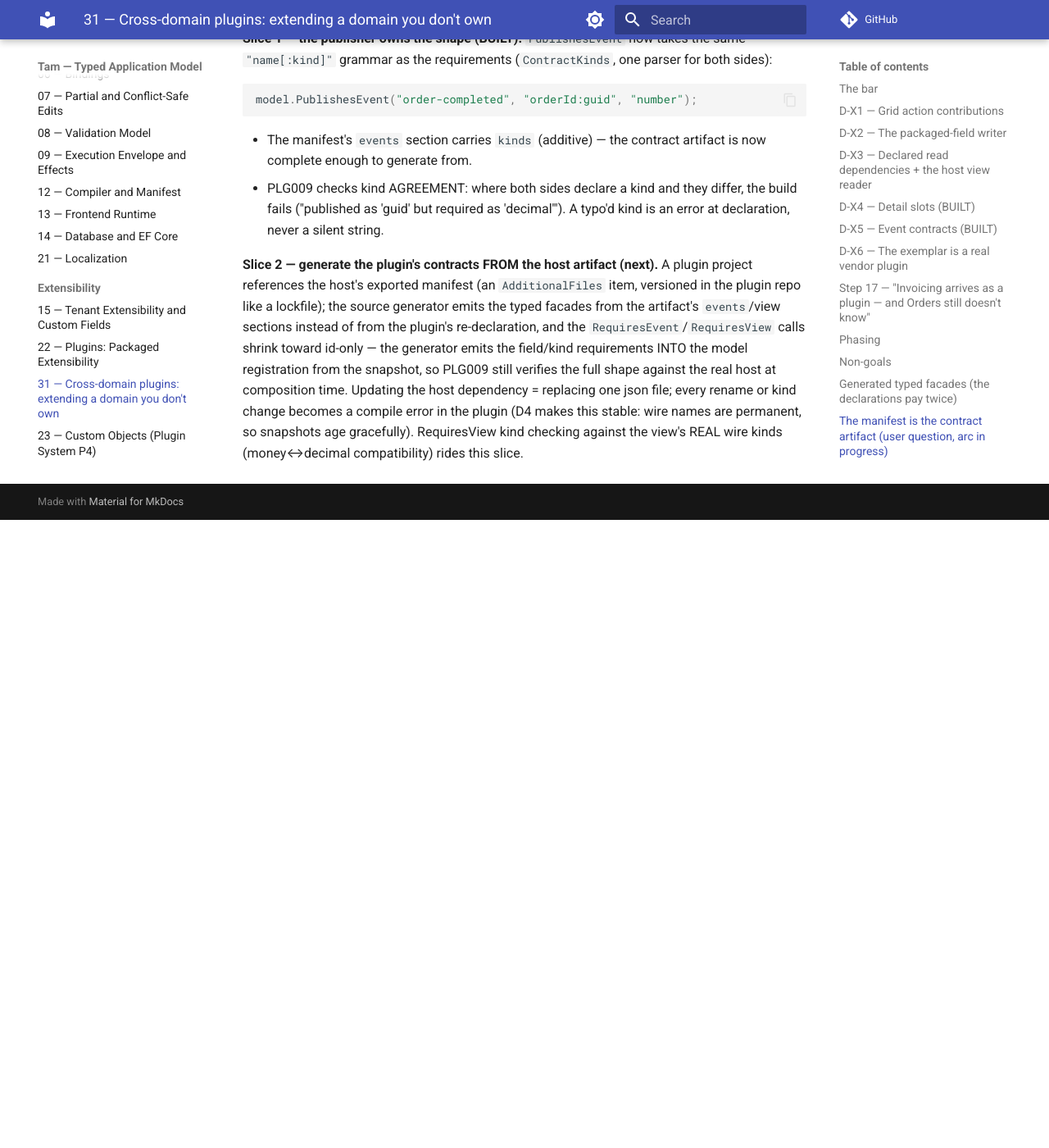
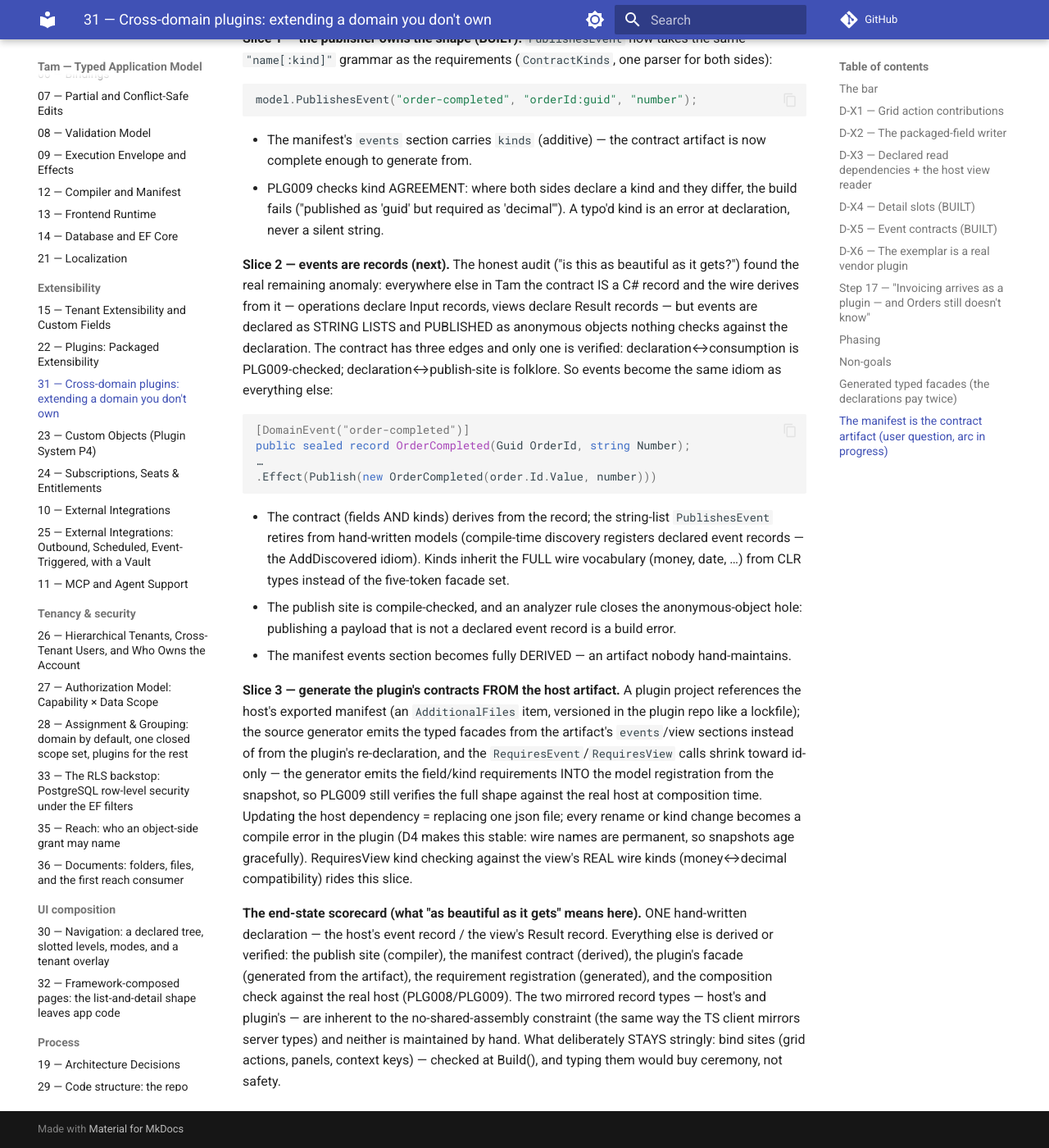
Before and after one commit to nilbin/abc, an MkDocs documentation site: the page built from docs/31-cross-domain-plugins.md, in a window 1280 px wide and 1400 px high, scrolled down 6902 px. Shown: the whole window at 82% size. Built offline with MkDocs 1.6.1 and Material for MkDocs 9.7.7, drawn with Linux system fonts in a browser that asks for light colours; comment, search, counter and statistics services are not loaded; before the commit the page ends 7536 px from its top, so only the background shows below that.

Commit message:
docs/31: the beauty audit resolves — events become records (slices 2-3)
The remaining anomaly named: events are the one Tam contract declared as
string lists with an UNCHECKED publish site (anonymous objects), while
operations and views declare records the wire derives from. Re-sliced the
contract-artifact arc: slice 2 = [DomainEvent] payload records (derived
contract, compile-checked publish sites, analyzer closes the
anonymous-object hole, manifest fully derived); slice 3 = plugin facades
generated from the host manifest artifact with id-only requires. End-state
scorecard added: one hand-written declaration, everything else derived or
Build()-verified; bind sites deliberately stay checked strings.

Co-Authored-By: Claude <noreply@anthropic.com>

````diff
--- a/docs/31-cross-domain-plugins.md
+++ b/docs/31-cross-domain-plugins.md
@@ -258,7 +258,30 @@ model.PublishesEvent("order-completed", "orderId:guid", "number");
   build fails ("published as 'guid' but required as 'decimal'"). A typo'd kind is an
   error at declaration, never a silent string.
 
-**Slice 2 — generate the plugin's contracts FROM the host artifact (next).** A plugin
+**Slice 2 — events are records (next).** The honest audit ("is this as beautiful as it
+gets?") found the real remaining anomaly: everywhere else in Tam the contract IS a C#
+record and the wire derives from it — operations declare Input records, views declare
+Result records — but events are declared as STRING LISTS and PUBLISHED as anonymous
+objects nothing checks against the declaration. The contract has three edges and only one
+is verified: declaration↔consumption is PLG009-checked; declaration↔publish-site is
+folklore. So events become the same idiom as everything else:
+
+```csharp
+[DomainEvent("order-completed")]
+public sealed record OrderCompleted(Guid OrderId, string Number);
+…
+.Effect(Publish(new OrderCompleted(order.Id.Value, number)))
+```
+
+- The contract (fields AND kinds) derives from the record; the string-list
+  `PublishesEvent` retires from hand-written models (compile-time discovery registers
+  declared event records — the AddDiscovered idiom). Kinds inherit the FULL wire
+  vocabulary (money, date, …) from CLR types instead of the five-token facade set.
+- The publish site is compile-checked, and an analyzer rule closes the anonymous-object
+  hole: publishing a payload that is not a declared event record is a build error.
+- The manifest events section becomes fully DERIVED — an artifact nobody hand-maintains.
+
+**Slice 3 — generate the plugin's contracts FROM the host artifact.** A plugin
 project references the host's exported manifest (an `AdditionalFiles` item, versioned in
 the plugin repo like a lockfile); the source generator emits the typed facades from the
 artifact's `events`/view sections instead of from the plugin's re-declaration, and the
@@ -269,3 +292,13 @@ dependency = replacing one json file; every rename or kind change becomes a comp
 in the plugin (D4 makes this stable: wire names are permanent, so snapshots age
 gracefully). RequiresView kind checking against the view's REAL wire kinds (money↔decimal
 compatibility) rides this slice.
+
+**The end-state scorecard (what "as beautiful as it gets" means here).** ONE hand-written
+declaration — the host's event record / the view's Result record. Everything else is
+derived or verified: the publish site (compiler), the manifest contract (derived), the
+plugin's facade (generated from the artifact), the requirement registration (generated),
+and the composition check against the real host (PLG008/PLG009). The two mirrored record
+types — host's and plugin's — are inherent to the no-shared-assembly constraint (the
+same way the TS client mirrors server types) and neither is maintained by hand. What
+deliberately STAYS stringly: bind sites (grid actions, panels, context keys) — checked at
+Build(), and typing them would buy ceremony, not safety.
````
